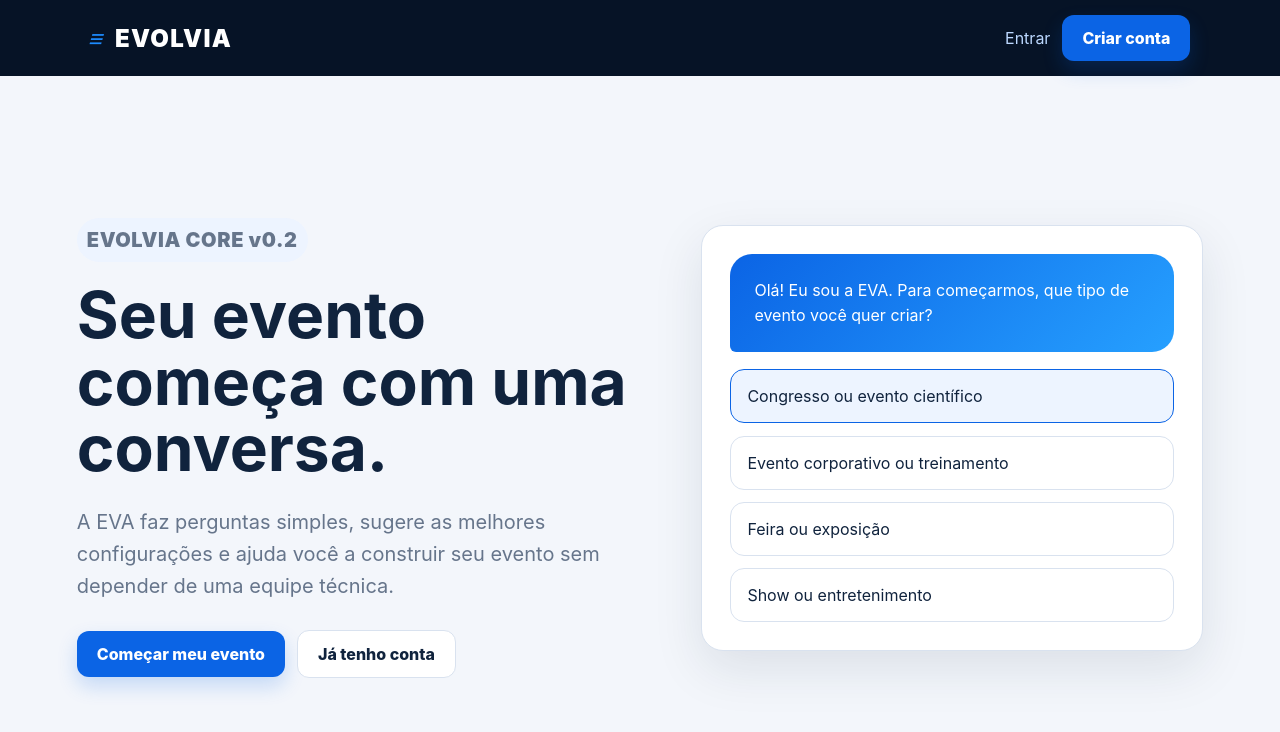
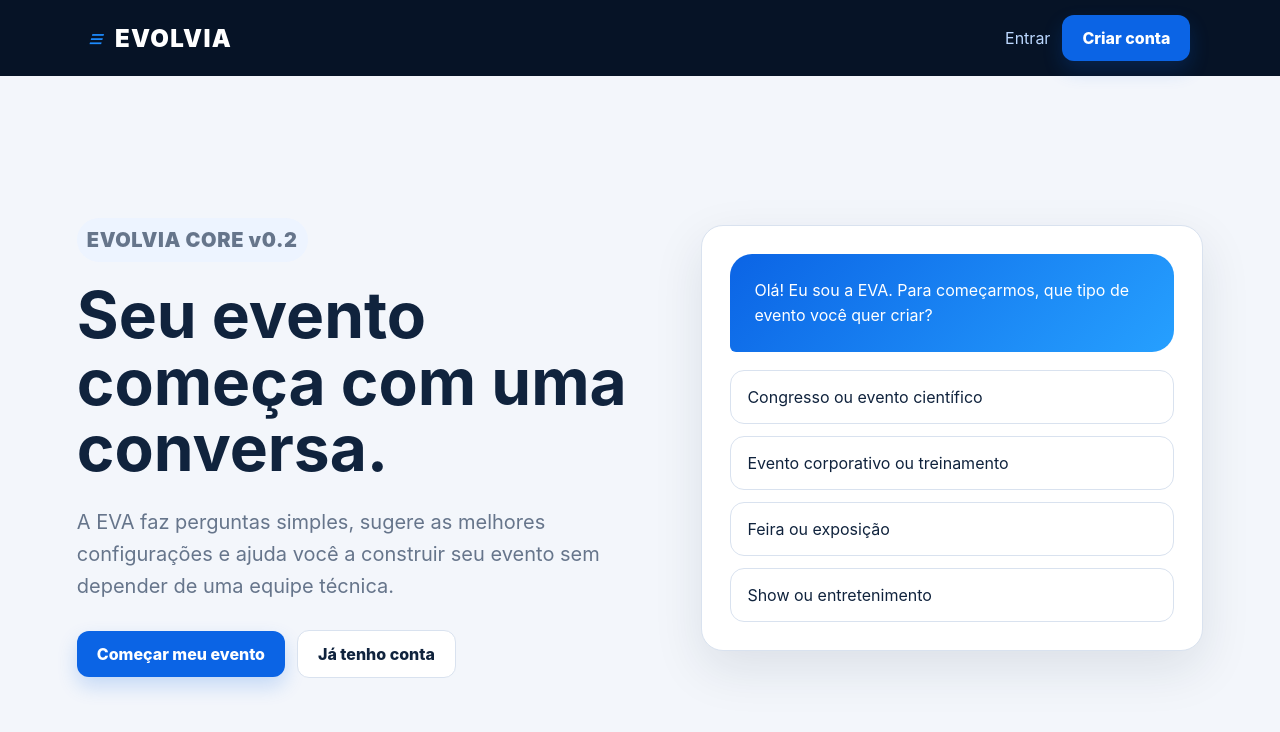
Before and after one commit to evolvia-tecnologia/evolvia-platform, a Next.js app in the folder apps/web/: page / in a window 1280 px wide. Shown: the top 732 px of the page. Built offline with nearby package versions, Linux system fonts and the light colour scheme.

Commit message:
fix(ux): remover seleção fixa do tipo científico na home

```diff
--- a/apps/web/app/page.tsx
+++ b/apps/web/app/page.tsx
@@ -1,2 +1,35 @@
 import Link from 'next/link';
-export default function HomePage(){return <main className="shell"><header className="topbar"><div className="brand">EVOLVIA</div><nav className="nav-actions"><Link className="btn-link" href="/login">Entrar</Link><Link className="btn btn-primary" href="/cadastro">Criar conta</Link></nav></header><section className="container hero"><div><p className="event-status">EVOLVIA CORE v0.2</p><h1>Seu evento começa com uma conversa.</h1><p>A EVA faz perguntas simples, sugere as melhores configurações e ajuda você a construir seu evento sem depender de uma equipe técnica.</p><div className="nav-actions" style={{marginTop:28}}><Link className="btn btn-primary" href="/cadastro">Começar meu evento</Link><Link className="btn btn-secondary" href="/login">Já tenho conta</Link></div></div><div className="hero-card"><div className="eva-bubble">Olá! Eu sou a EVA. Para começarmos, que tipo de evento você quer criar?</div><div className="options-grid"><div className="option selected">Congresso ou evento científico</div><div className="option">Evento corporativo ou treinamento</div><div className="option">Feira ou exposição</div><div className="option">Show ou entretenimento</div></div></div></section></main>}
+
+export default function HomePage() {
+  return <main className="shell">
+    <header className="topbar">
+      <div className="brand">EVOLVIA</div>
+      <nav className="nav-actions">
+        <Link className="btn-link" href="/login">Entrar</Link>
+        <Link className="btn btn-primary" href="/cadastro">Criar conta</Link>
+      </nav>
+    </header>
+
+    <section className="container hero">
+      <div>
+        <p className="event-status">EVOLVIA CORE v0.2</p>
+        <h1>Seu evento começa com uma conversa.</h1>
+        <p>A EVA faz perguntas simples, sugere as melhores configurações e ajuda você a construir seu evento sem depender de uma equipe técnica.</p>
+        <div className="nav-actions" style={{ marginTop: 28 }}>
+          <Link className="btn btn-primary" href="/cadastro">Começar meu evento</Link>
+          <Link className="btn btn-secondary" href="/login">Já tenho conta</Link>
+        </div>
+      </div>
+
+      <div className="hero-card">
+        <div className="eva-bubble">Olá! Eu sou a EVA. Para começarmos, que tipo de evento você quer criar?</div>
+        <div className="options-grid" aria-label="Exemplos de tipos de evento">
+          <div className="option">Congresso ou evento científico</div>
+          <div className="option">Evento corporativo ou treinamento</div>
+          <div className="option">Feira ou exposição</div>
+          <div className="option">Show ou entretenimento</div>
+        </div>
+      </div>
+    </section>
+  </main>;
+}
```
